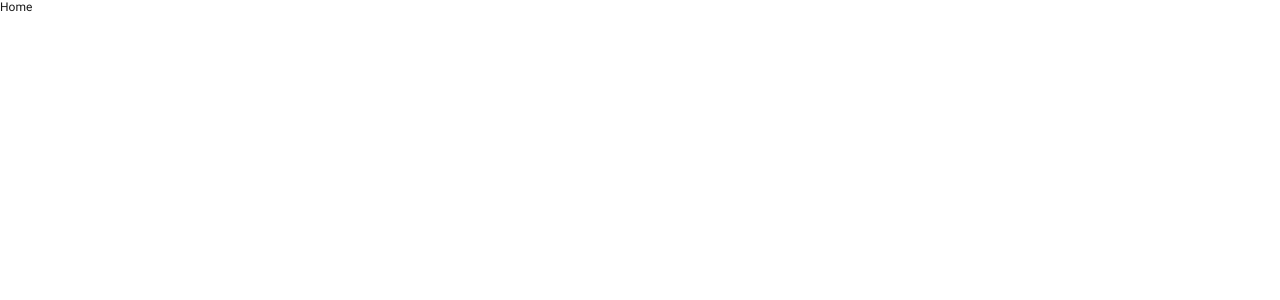
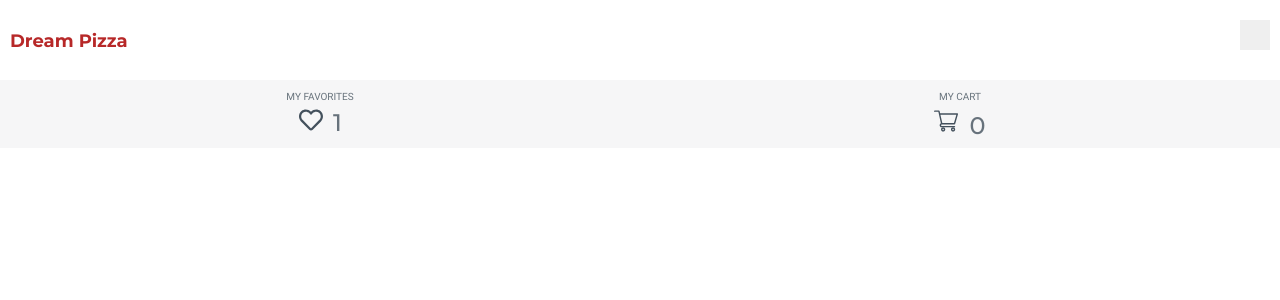
Before and after one commit to truefiesta/dream-pizza, a React app: page / in a window 1280 px wide. Shown: the top 300 px of the page. Built offline with nearby package versions, Linux system fonts and the light colour scheme.

Commit message:
Add Header component to the home page

```diff
--- a/src/pages/home.jsx
+++ b/src/pages/home.jsx
@@ -1,7 +1,12 @@
 import React from "react";
+import Header from "../components/header/header.jsx";
 
 const Home = () => {
-  return <div>Home</div>;
+  return (
+    <>
+      <Header />
+    </>
+  );
 };
 
 export default Home;
```
